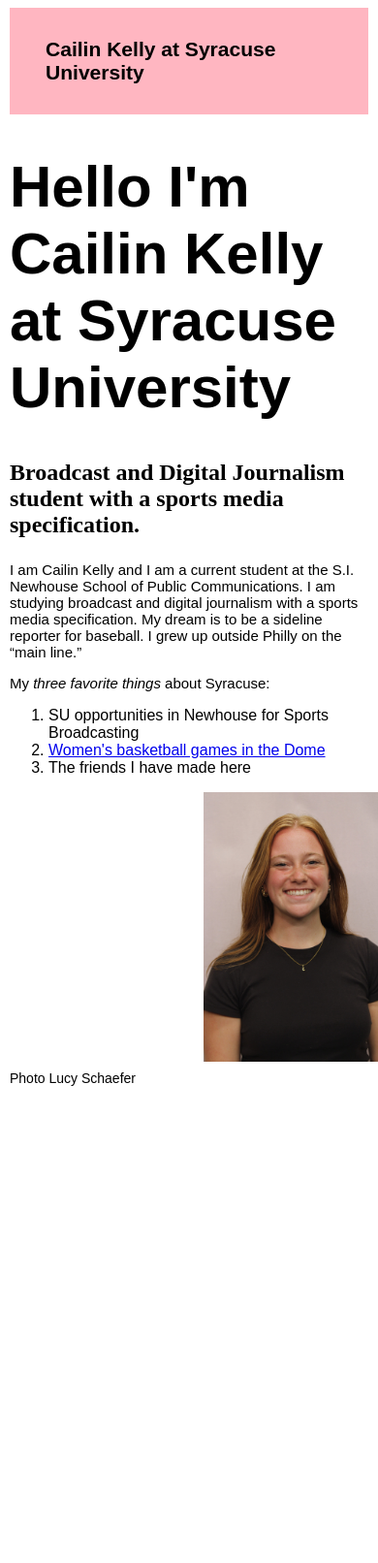
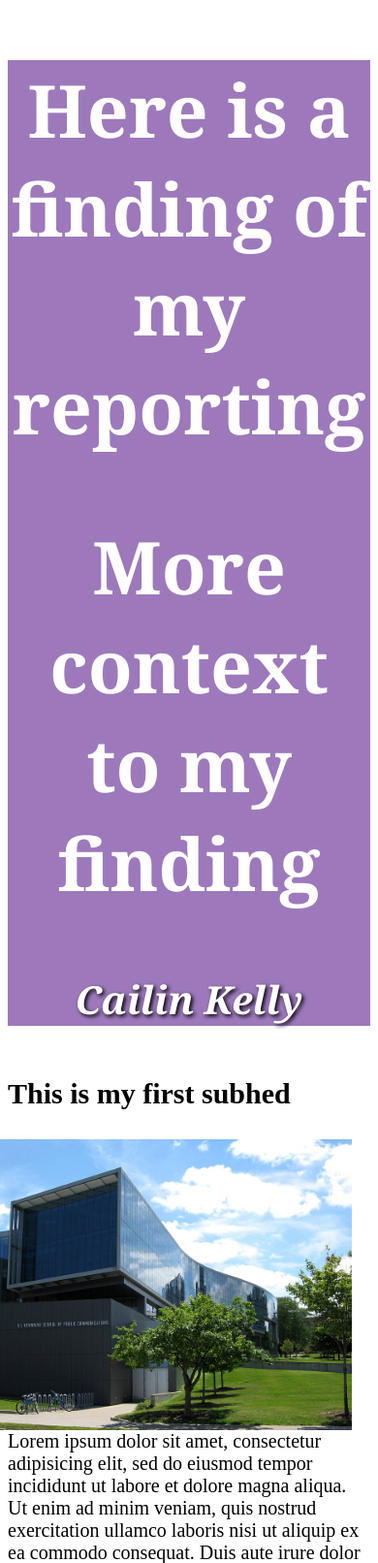
Before and after one commit to CailinKel/CailinKel.github.io, a plain HTML site: page index.html in a window 390 px wide. Shown: the top 1612 px of the page at 97% size. Before the commit the page ends 1128 px from the top, so only its background shows below. Drawn offline with nearby package versions, Linux system fonts and the light colour scheme.

Commit message:
Add files via upload

```diff
--- /dev/null
+++ b/final.css
@@ -0,0 +1,61 @@
+/*This is the CSS page for our final template.*/
+
+.footer p { /* This is how you add styles for only the p text within the footer. */
+	background-color: #cccccc;
+	text-align: center;
+	font-size: 20px;
+	margin-bottom: 0;
+	font-family: Times New Roman;
+}
+.header {
+	height: auto;
+	font-weight: bold;
+	font-size: 50px;
+	text-align: center;
+	font-family: 'Georgia', serif;
+	background-color: #9D79BC;
+	color:white;
+}
+h4 {
+	text-shadow: 2px 2px 4px black;
+	text-shadow: horizontal vertical blur color;
+	font-style: italic;
+	font-size: 40px;
+	font-family: 'Georgia', serif;
+
+}
+h3 {
+	font-size: 30px;
+	text-shadow:10;
+	X-offset: 2px;
+	Y-offset: 4px;
+	Blue-radius: 4px;
+color: 0, 0, 0, 0.4;
+}
+p {
+	font-size: 20px;
+	font-family: 'Times New Roman', serif;
+}
+
+img {
+	float: right;
+ 	margin-left: 5%;
+ 	margin-right: 5%;
+
+}
+
+/*Don't worry about this section yet*/
+@media only screen and (max-width: 767px)
+{
+ .list {
+ 	float: none;
+ 	min-width: 90%;
+ 	margin-left: 10px;
+ 	margin-bottom: 30px;
+ 	margin-top: 30px;
+ }
+ iframe {
+ 	min-width: 90%;
+ 	margin-right: 10px;
+ }
+}
--- a/index.html
+++ b/index.html
@@ -1,57 +1,73 @@
-<!doctype html>
+<!-- This is the completed HTML page for our final project template. -->
+
+<!-- I added a black drop shadow to my name -->
+<!DOCTYPE html>
 <html lang="en">
-  <head>
-    <meta charset="utf-8">
+	<head>
+		<title>Final project template: HTML</title>
+		<!-- Required meta tags -->
+		<meta charset="utf-8">
+		<meta name="viewport" content="width=device-width, initial-scale=1">
 
-    <meta name="viewport" content="width=device-width, initial-scale=1">
+		<!-- Link tag for CSS -->
 
-    <link rel="stylesheet" href="main.css">
+		 <link rel="stylesheet" href="final.css">
 
-    <title>Cailin Kelly-JNL 221-Portfolio</title>
-  </head>
-  <body>
+		<!-- Google font: Poppins -->
 
-    <div class="container">
+	</head>
 
-      <div class="row">
+	<body>
+		<section class="header">
+			<h1> Here is a finding of my reporting </h1>
+			<h2> More context to my finding</h2>
+			<h4>Cailin Kelly </h4>
+		</section>
+		<section>
+			<h3>This is my first subhed</h3>
+			<!-- Add image below this comment -->
+			<img src="newhouse.jpg" alt="behind Newhouse three building on a sunny day" height="300px" width="400px">
+			<p>Lorem ipsum dolor sit amet, consectetur adipisicing elit, sed do eiusmod
+			tempor incididunt ut labore et dolore magna aliqua. Ut enim ad minim veniam,
+			quis nostrud exercitation ullamco laboris nisi ut aliquip ex ea commodo
+			consequat. Duis aute irure dolor in reprehenderit in voluptate velit esse
+			cillum dolore eu fugiat nulla pariatur. Excepteur sint occaecat cupidatat non
+			proident, sunt in culpa qui officia deserunt mollit anim id est laborum.</p>
+		</section>
+		<section>
+			<h3>This is another subhed</h3>
+			<p>Lorem ipsum dolor sit amet, consectetur adipisicing elit, sed do eiusmod
+			tempor incididunt ut labore et dolore magna aliqua. Ut enim ad minim veniam,
+			quis nostrud exercitation ullamco laboris nisi ut aliquip ex ea commodo
+			consequat. Duis aute irure dolor in reprehenderit in voluptate velit esse
+			cillum dolore eu fugiat nulla pariatur. Excepteur sint occaecat cupidatat non
+			proident, sunt in culpa qui officia deserunt mollit anim id est laborum.</p>
+		</section>
+		<section>
+			<div class="list">
+				<h2>Top refugee cities in the U.S.</h2>
+				<ul>
+					<li>Chicago</li>
+					<li>Phoenix</li>
+					<li>Houston</li>
+					<li>Boston</li>
+				</ul>
+			</div>
 
-        <header class="col bg-secondary text-white p-2 mb-4">
-          <h3>Cailin Kelly at Syracuse University</h3>
-        </header>
-
-      </div>
-
-      <div class="row">
-
-        <div class="col-lg-7">
-
-          <h1>Hello I'm Cailin Kelly at Syracuse University</h1>
-
-          <h2>Broadcast and Digital Journalism student with a sports media specification.</h2>
-
-          <p> I am Cailin Kelly and I am a current student at the S.I. Newhouse School of Public Communications. I am studying broadcast and digital journalism with a sports media specification. My dream is to be a sideline reporter for baseball. I grew up outside Philly on the “main line.” </p>
-
-          <p>My <em>three favorite things </em> about Syracuse:</p>
-        <ol>
-
-              <li> SU opportunities in Newhouse for Sports Broadcasting </li>
-              <li><a href="https://www.syracuse.edu/campus-life/highlights/jma-wireless-dome/"> Women's basketball games in the Dome </a> </li>
-              <li> The friends I have made here </li>
-
-               </ol>
-
-               <img src="headshot.jpeg" alt='Cailin Kelly photo in black shirt'>
-
-               <div class="caption"> Photo Lucy Schaefer</div>
-
-
-
-        </div>
-
-      </div>
-
-    <!-- Bootstrap Bundle with Popper -->
-    <script src="https://cdn.jsdelivr.net/npm/bootstrap@5.0.2/dist/js/bootstrap.bundle.min.js" integrity="sha384-MrcW6ZMFYlzcLA8Nl+NtUVF0sA7MsXsP1UyJoMp4YLEuNSfAP+JcXn/tWtIaxVXM" crossorigin="anonymous"></script>
-
-  </body>
+			<!-- Add responsive Datawrapper element below this comment. -->
+			<iframe title="Villanova University" aria-label="Locator map" id="datawrapper-chart-jBiGz" src="https://datawrapper.dwcdn.net/jBiGz/2/" scrolling="no" frameborder="0" style="width: 0; min-width: 100% !important; border: none;" height="597" data-external="1"></iframe><script type="text/javascript">(function(){function e(){window.addEventListener(`message`,function(e){if(e.data[`datawrapper-height`]!==void 0){var t=document.querySelectorAll(`iframe`);for(var n in e.data[`datawrapper-height`])for(var r=0,i;i=t[r];r++)if(i.contentWindow===e.source){var a=e.data[`datawrapper-height`][n]+`px`;i.style.height=a}}})}e()})();</script>
+		</section>
+		<section>
+			<h3>This is my final subhed</h3>
+			<p>Lorem ipsum dolor sit amet, consectetur adipisicing elit, sed do eiusmod
+			tempor incididunt ut labore et dolore magna aliqua. Ut enim ad minim veniam,
+			quis nostrud exercitation ullamco laboris nisi ut aliquip ex ea commodo
+			consequat. Duis aute irure dolor in reprehenderit in voluptate velit esse
+			cillum dolore eu fugiat nulla pariatur. Excepteur sint occaecat cupidatat non
+			proident, punt in culpa qui officia deserunt mollit anim id est laborum.</p>
+		</section>
+		<div class="footer">
+			<p>This page was built in Github Pages by Prof. Jon Glass for JNL221 at Syracuse University. Fonts used: Georgia, Poppins.</p>
+		</div>
+	</body>
 </html>
```
Also changed, not shown: newhouse.jpg (added).
